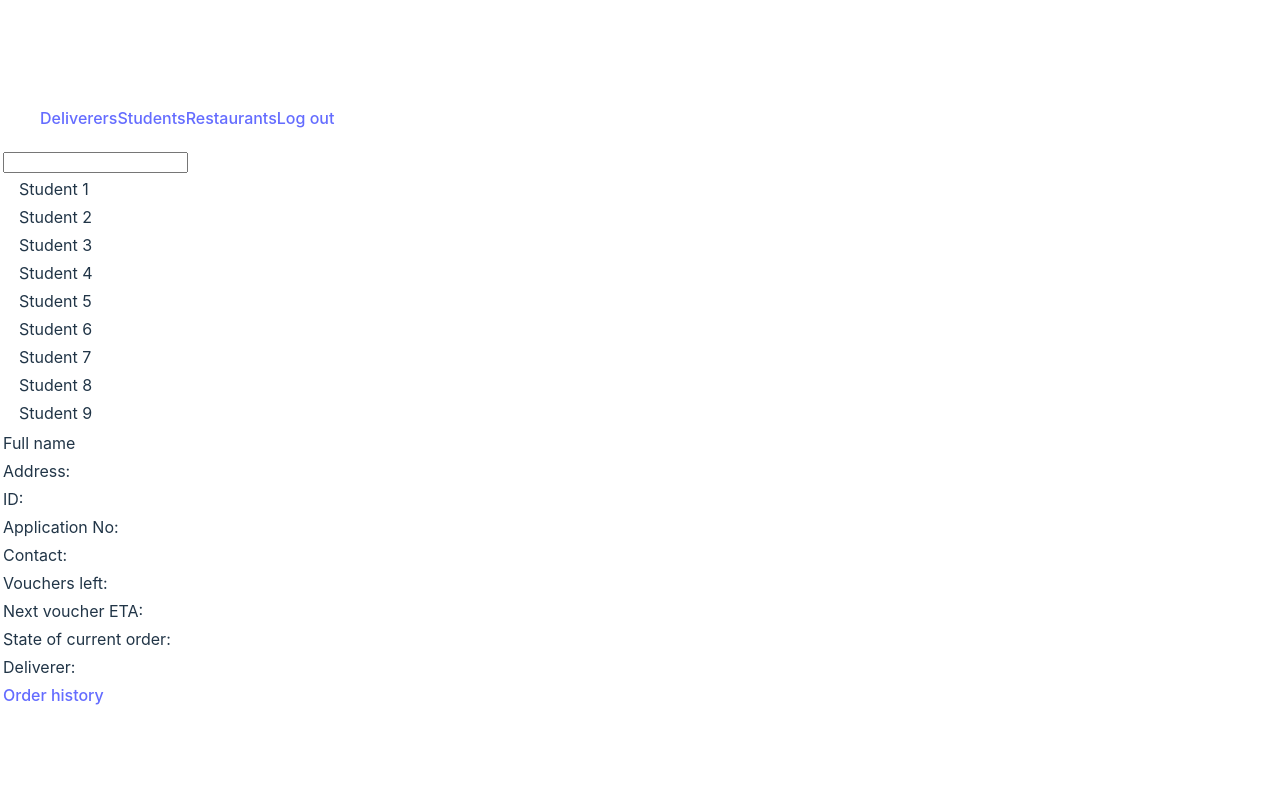
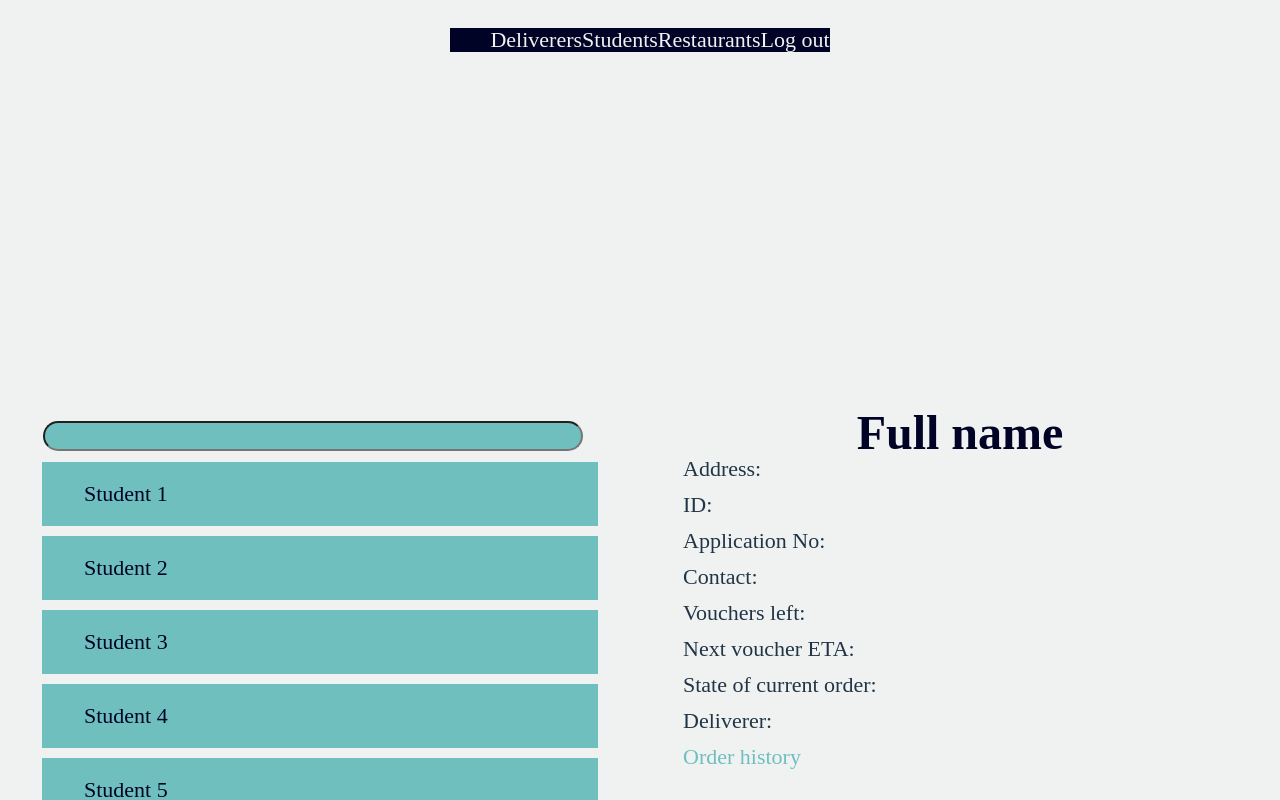
Before and after one commit to ImKikoG/My-Vouchers-Web, a React (Vite) app: page /admin/students in a window 1280 px wide. Built offline with nearby package versions, Linux system fonts and the light colour scheme.

Commit message:
imported admin css

```diff
--- a/src/admin/Admin.jsx
+++ b/src/admin/Admin.jsx
@@ -3,7 +3,7 @@ import { Link, Outlet } from "react-router-dom";
 
 export default function Admin() {
   return (
-    <>
+    <div className="admin-page-container">
       <nav>
         <ul>
           <Link to="/admin/deliverers">Deliverers</Link>
@@ -12,7 +12,9 @@ export default function Admin() {
           <Link to="/">Log out</Link>
         </ul>
       </nav>
-      <Outlet />
-    </>
+      <div className="admin-page-container">
+        <Outlet />
+      </div>
+    </div>
   );
 }
--- a/src/admin/pages/AdminDeliverers.jsx
+++ b/src/admin/pages/AdminDeliverers.jsx
@@ -2,7 +2,7 @@ import React from "react";
 
 export default function AdminDeliverers() {
   return (
-    <div>
+    <div className="admin-container">
       <div class="split left">
         <table>
           <tr>
--- a/src/admin/pages/AdminRestaurants.jsx
+++ b/src/admin/pages/AdminRestaurants.jsx
@@ -2,7 +2,7 @@ import React from "react";
 
 export default function AdminRestaurants() {
   return (
-    <div>
+    <div className="admin-container">
       <div class="split left">
         <table>
           <tr>
--- a/src/admin/pages/AdminStudents.jsx
+++ b/src/admin/pages/AdminStudents.jsx
@@ -2,7 +2,7 @@ import React from "react";
 
 export default function AdminStudents() {
   return (
-    <div>
+    <div className="admin-container">
       <div class="split left">
         <table>
           <tr>
--- a/src/index.css
+++ b/src/index.css
@@ -150,3 +150,112 @@ button:focus-visible {
   height: 100%;
   border: none;
 }
+
+/* ADMIN */
+.card {
+  padding: 2em;
+}
+
+.read-the-docs {
+  color: #888;
+}
+
+/*Admin*/
+* {
+  margin: 0;
+  font-family: "Overpass";
+}
+html,
+body {
+  background-color: #f0f2f2;
+}
+body {
+  font-size: 22px;
+}
+ul {
+  background-color: #010326;
+  list-style-type: none;
+  overflow: hidden;
+}
+li {
+  float: left;
+  display: block;
+  padding: 16px;
+}
+a {
+  text-decoration: none;
+  color: #f0f2f2;
+}
+table {
+  width: 90%;
+  margin-left: auto;
+  margin-right: auto;
+  padding-top: 10px;
+  border-spacing: 10px;
+}
+#li_logout {
+  float: right;
+}
+#list {
+  background-color: #6fbfbf;
+  color: #010326;
+  text-align: left;
+  padding: 20px;
+}
+#search {
+  width: 95%;
+  margin-left: auto;
+  margin-right: auto;
+  padding-top: 10px;
+  border-spacing: 10px;
+  border-radius: 50px;
+  text-align: left;
+  padding: 5px;
+  background-color: #6fbfbf;
+  color: #010326;
+}
+nav {
+  position: absolute;
+  top: 0;
+  left: 0;
+  display: flex;
+  align-items: center;
+  justify-content: center;
+  flex-direction: row;
+
+  width: 100%;
+  height: 10%;
+}
+.info_name {
+  text-align: center;
+  color: #010326;
+  font-size: xxx-large;
+  font-weight: bold;
+}
+.info_hyperlink {
+  color: #6fbfbf;
+}
+.active_tab {
+  color: #6fbfbf;
+}
+.inactive_tab {
+  color: #f0f2f2;
+}
+.split {
+  width: 50%;
+  position: fixed;
+}
+.left {
+  left: 0;
+}
+.right {
+  right: 0;
+}
+.admin-page-container {
+  width: 100%;
+  height: 90%;
+}
+.admin-container {
+  width: 100%;
+  height: 100%;
+}
```
